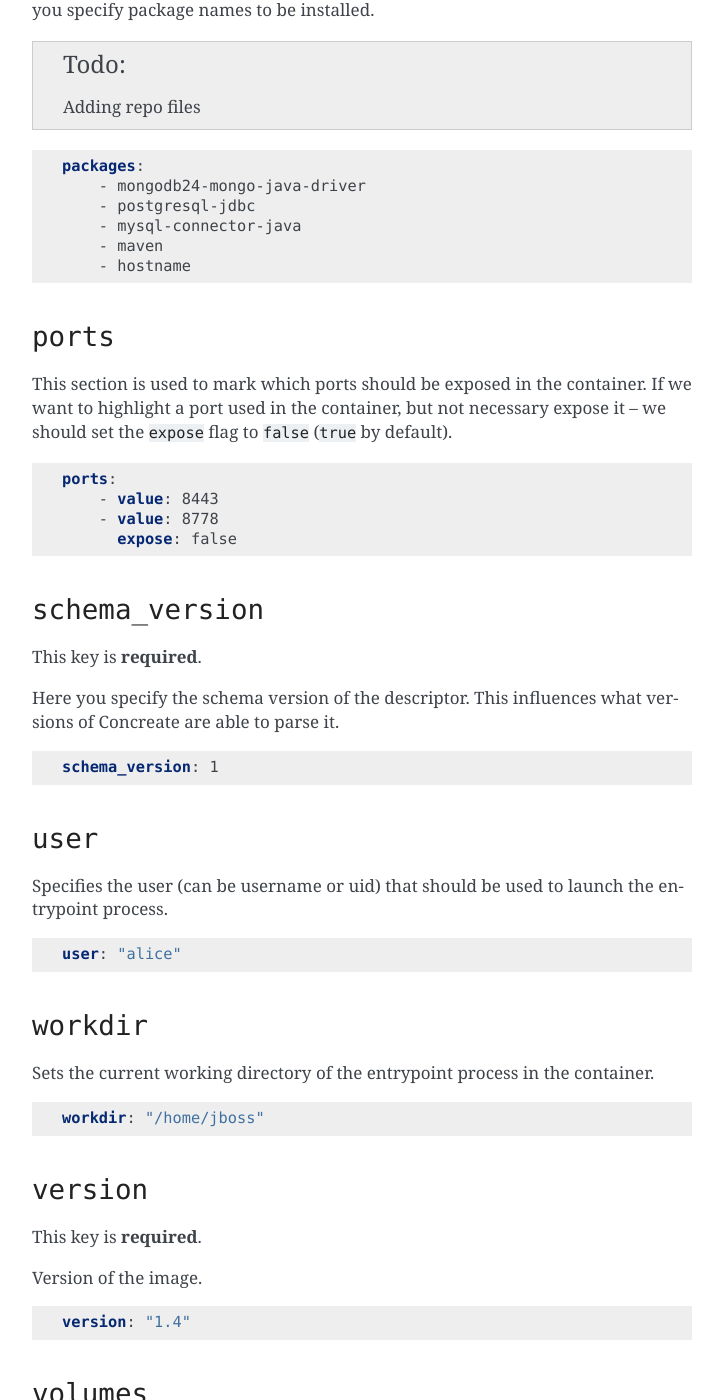
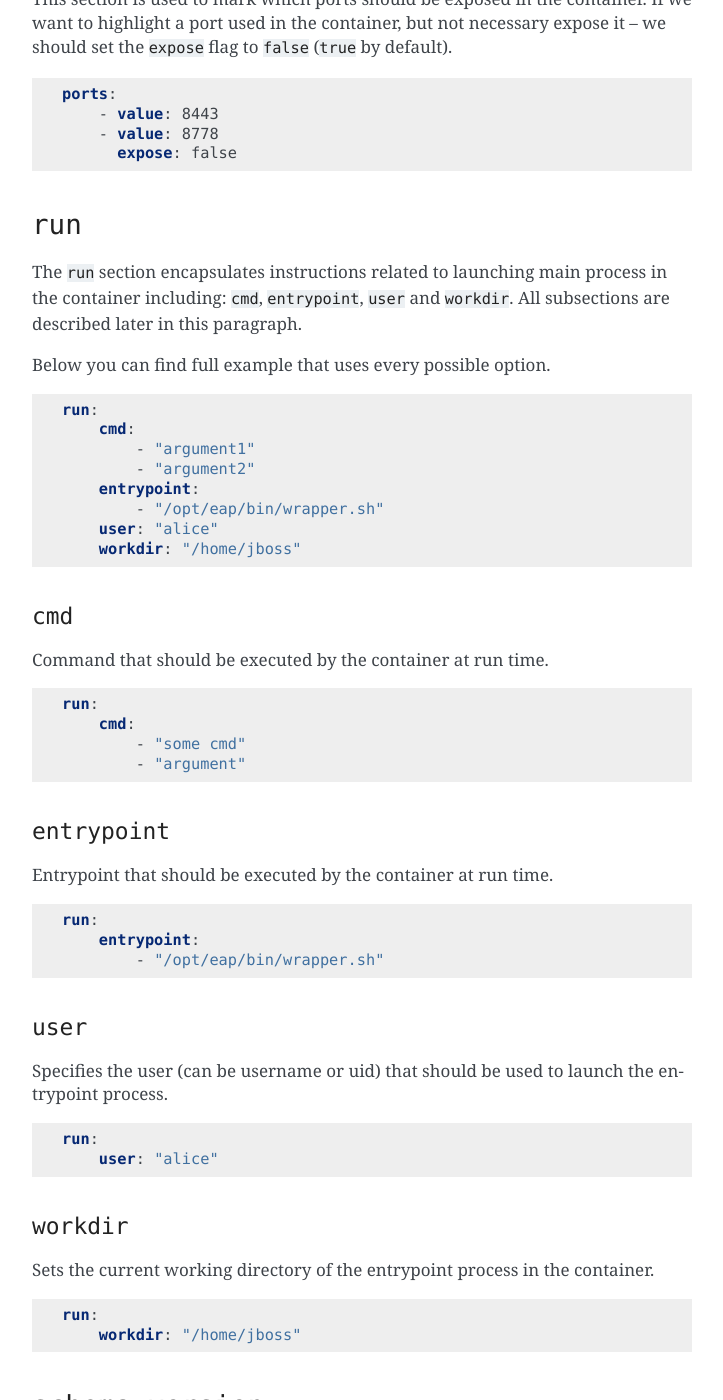
Before and after one commit to cekit/cekit, a Sphinx documentation site: the page built from docs/descriptor.rst, in a window 1280 px wide and 1400 px high, scrolled down 4428 px. Shown: the whole window, without its empty margins (388-1111 px from the left). Built offline with Sphinx 7.4.7, drawn with Linux system fonts in a browser that asks for light colours; some of the changed text lies outside the part shown.

Commit message:
Move 'user', 'workdir', 'cmd' and 'entrypoint' keys to 'run' section (#38)
* Move 'user', 'workdir', 'cmd' and 'entrypoint' keys to 'run' section

If 'user' is not defined, 'root' user is used to run the cmd/entrypoint
process.

Fixes #24

Signed-off-by: Marek Goldmann <mgoldman@redhat.com>

* Updated documetnation for new 'run' section

Signed-off-by: Marek Goldmann <mgoldman@redhat.com>

```diff
--- a/docs/descriptor.rst
+++ b/docs/descriptor.rst
@@ -23,8 +23,8 @@ fetch any artifacts* specified in this section
 and check their consistency by computing checksum of
 the downloaded file and comparing it with the desired value.  The output name
 for downloaded resources will match the ``name`` attribute, which defaults to
-the base name of the file/URL.  Artifact locations may be specified as ``url``s,
-``file``s or ``git`` references.
+the base name of the file/URL. Artifact locations may be specified as ``url``\s,
+``file``\s or ``git`` references.
 
 .. code:: yaml
 
@@ -64,18 +64,6 @@ If Concreate is not able to download an artifact and this artifact has a ``descr
 will fail but a message with the description will be printed together with information on where to place
 the manually downloaded artifact.
 
-
-``cmd``
--------
-
-Command that should be executed by the container at run time.
-
-.. code:: yaml
-
-    cmd:
-        - "some cmd"
-        - "argument"
-
 ``dependencies``
 ----------------
 
@@ -110,16 +98,6 @@ and ``summary`` unless such labels are already defined in the image descriptor's
 .. code:: yaml
 
     description: "Red Hat JBoss Enterprise Application 7.0 - An application platform for hosting your apps that provides an innovative modular, cloud-ready architecture, powerful management and automation, and world class developer productivity."
-
-``entrypoint``
---------------
-
-Entrypoint that should be executed by the container at run time.
-
-.. code:: yaml
-
-    entrypoint:
-        - "/opt/eap/bin/wrapper.sh"
 
 ``envs``
 ----------
@@ -247,6 +225,71 @@ it -- we should set the ``expose`` flag to ``false`` (``true`` by default).
         - value: 8778
           expose: false
 
+``run``
+-------
+
+The ``run`` section encapsulates instructions related to launching main process
+in the container including: ``cmd``, ``entrypoint``, ``user`` and ``workdir``.
+All subsections are described later in this paragraph.
+
+Below you can find full example that uses every possible option.
+
+.. code:: yaml
+
+    run:
+        cmd:
+            - "argument1"
+            - "argument2"
+        entrypoint:
+            - "/opt/eap/bin/wrapper.sh"
+        user: "alice"
+        workdir: "/home/jboss"
+
+
+``cmd``
+^^^^^^^
+
+Command that should be executed by the container at run time.
+
+.. code:: yaml
+
+    run:
+        cmd:
+            - "some cmd"
+            - "argument"
+
+``entrypoint``
+^^^^^^^^^^^^^^
+
+Entrypoint that should be executed by the container at run time.
+
+.. code:: yaml
+
+    run:
+        entrypoint:
+            - "/opt/eap/bin/wrapper.sh"
+
+``user``
+^^^^^^^^
+
+Specifies the user (can be username or uid) that should be used to launch the entrypoint
+process.
+
+.. code:: yaml
+
+    run:
+        user: "alice"
+
+``workdir``
+^^^^^^^^^^^
+
+Sets the current working directory of the entrypoint process in the container.
+
+.. code:: yaml
+
+    run:
+        workdir: "/home/jboss"
+
 ``schema_version``
 ------------------
 
@@ -257,26 +300,6 @@ Here you specify the schema version of the descriptor. This influences what vers
 .. code:: yaml
 
     schema_version: 1
-
-``user``
---------
-
-Specifies the user (can be username or uid) that should be used to launch the entrypoint
-process.
-
-.. code:: yaml
-
-    user: "alice"
-
-
-``workdir``
------------
-
-Sets the current working directory of the entrypoint process in the container.
-
-.. code:: yaml
-
-    workdir: "/home/jboss"
 
 ``version``
 -----------
```
Also changed, not shown: 6 other files.
